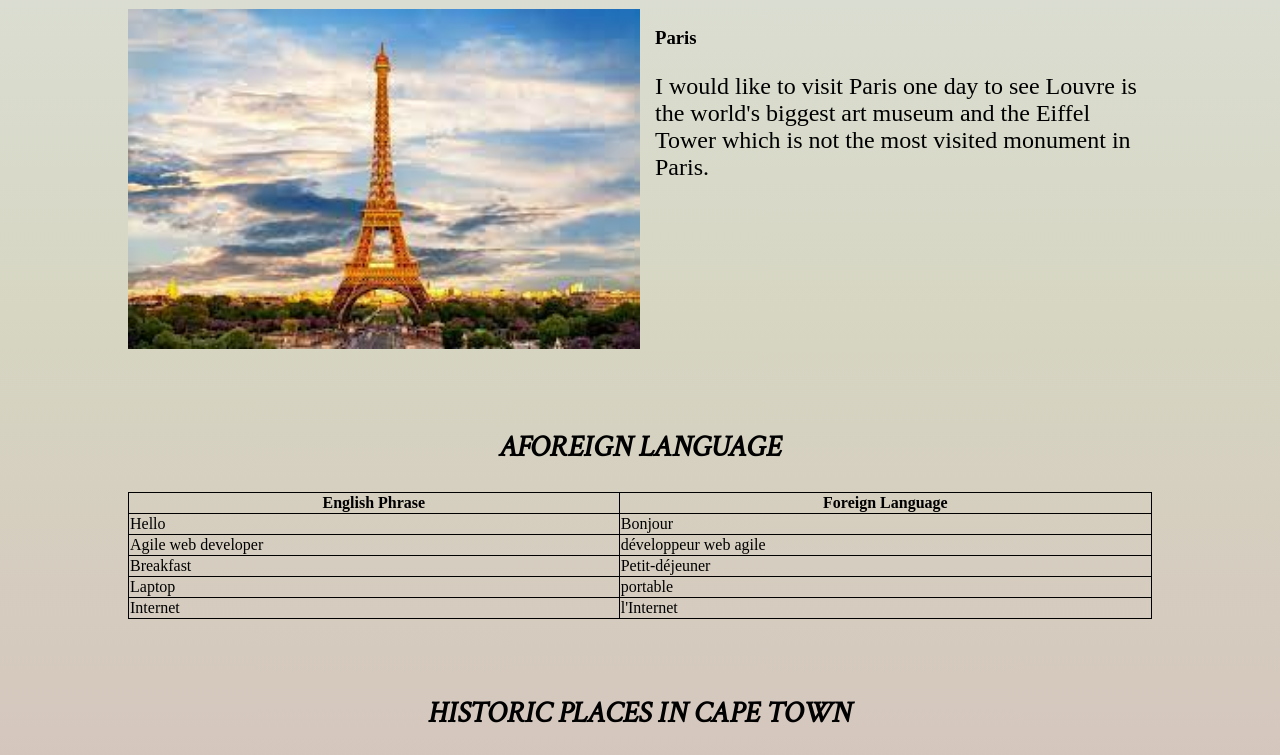
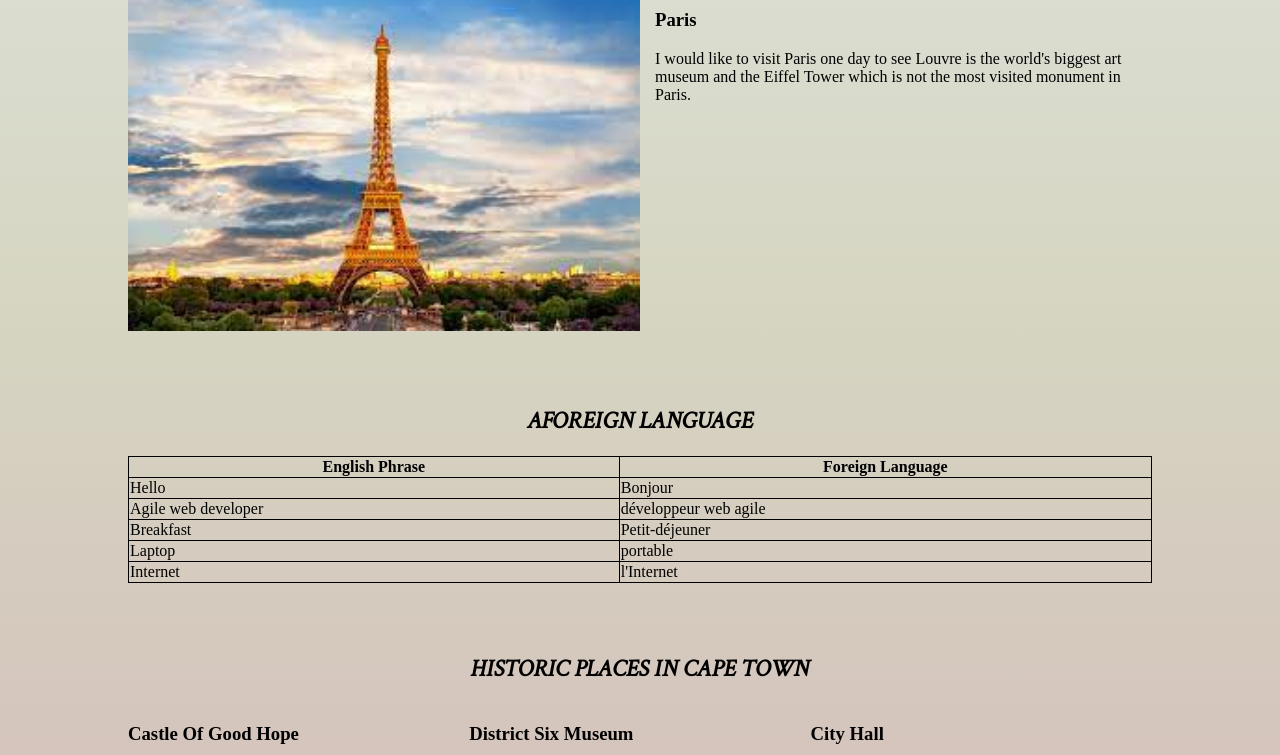
Before and after one commit to amandam2017/basic-webpage, a plain HTML site: page my-webpage.html in a window 1280 px wide. Shown: the part 406-1161 px from the top of the page. Drawn offline with Linux system fonts and the light colour scheme.

Commit message:
changed paragraph and headings font size on my-webpage.html

```diff
--- a/my-webpage.html
+++ b/my-webpage.html
@@ -74,10 +74,10 @@ h2{
     font-family: Crimson Text, Arial, Helvetica, sans-serif;
     text-transform: uppercase;
     text-align: center;
-    font-size: 22px;
+    font-size: 1.2em;
 }
 p{
-    font-size: 1.3em;
+    font-size: 1em;
 }
 
 ul li{
@@ -172,10 +172,10 @@ ul li{
         font-size: 37px;;
     }
     h2{
-        font-size: 30px;
+        font-size: 1.5em;
     }
     p{
-        font-size: 1.5em;
+        font-size: 1em;
     }
 }
     </style>
```
